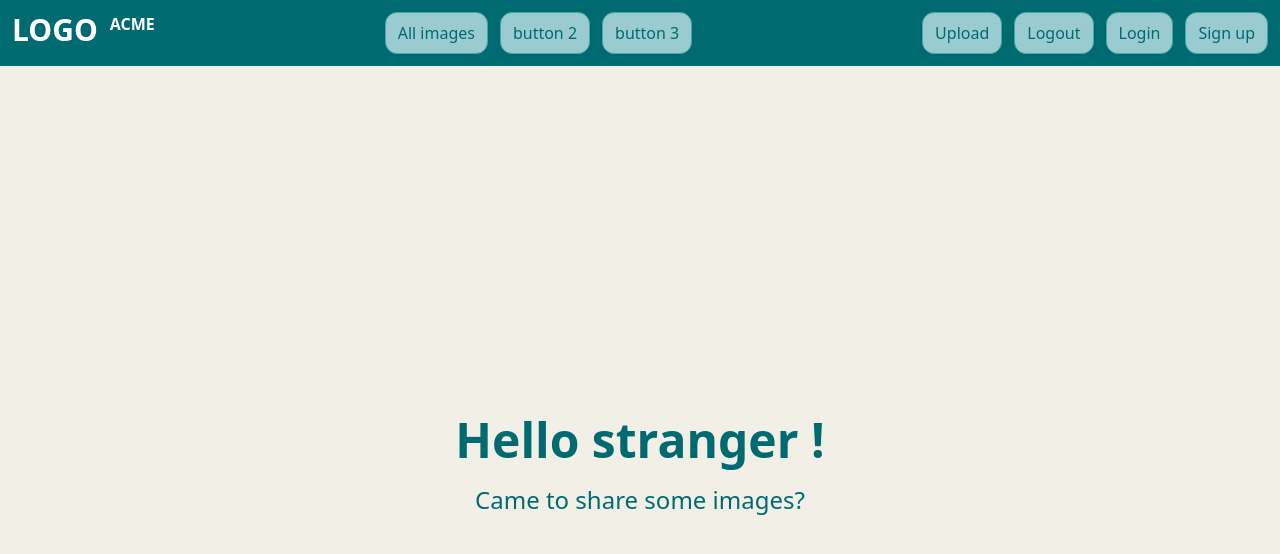
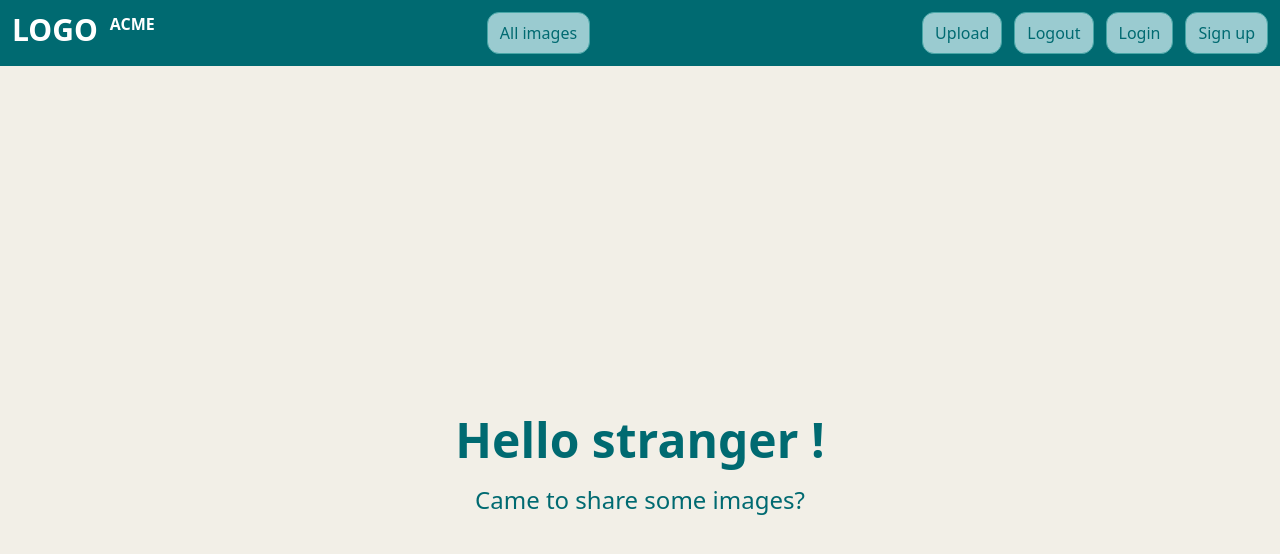
Before and after one commit to infernall92/image-sharing-app, a React (Vite) app: page / in a window 1280 px wide. Shown: the top 554 px of the page. Built offline with nearby package versions, Linux system fonts and the light colour scheme; what @heroui/react would draw is missing.

Commit message:
add some comments

```diff
--- a/src/components/header/Header.jsx
+++ b/src/components/header/Header.jsx
@@ -9,17 +9,18 @@
         <p className="font-bold text-white">ACME</p>
       </Link>
       <div className="flex gap-3">
-        <Link to="/images">
+        <Link to="/catalog">
           <Button onClick={""}>All images</Button>
         </Link>
-        <Link to="">
+        {/* <Link to="">
           <Button onClick={""}>button 2</Button>
         </Link>
         <Link to="">
           <Button onClick={""}>button 3</Button>
-        </Link>
+        </Link> */}
       </div>
       <div className="flex gap-3">
+        {/* ----------logged in user---------- */}
         <div id="user" className="flex gap-3">
           <Link to="/image-upload">
             <Button onClick={""}>Upload</Button>
@@ -28,6 +29,7 @@
             <Button onClick={""}>Logout</Button>
           </Link>
         </div>
+        {/* ----------guest user---------- */}
         <div id="guest" className="flex gap-3">
           <Link to="/login">
             <Button onClick={""}>Login</Button>
```
